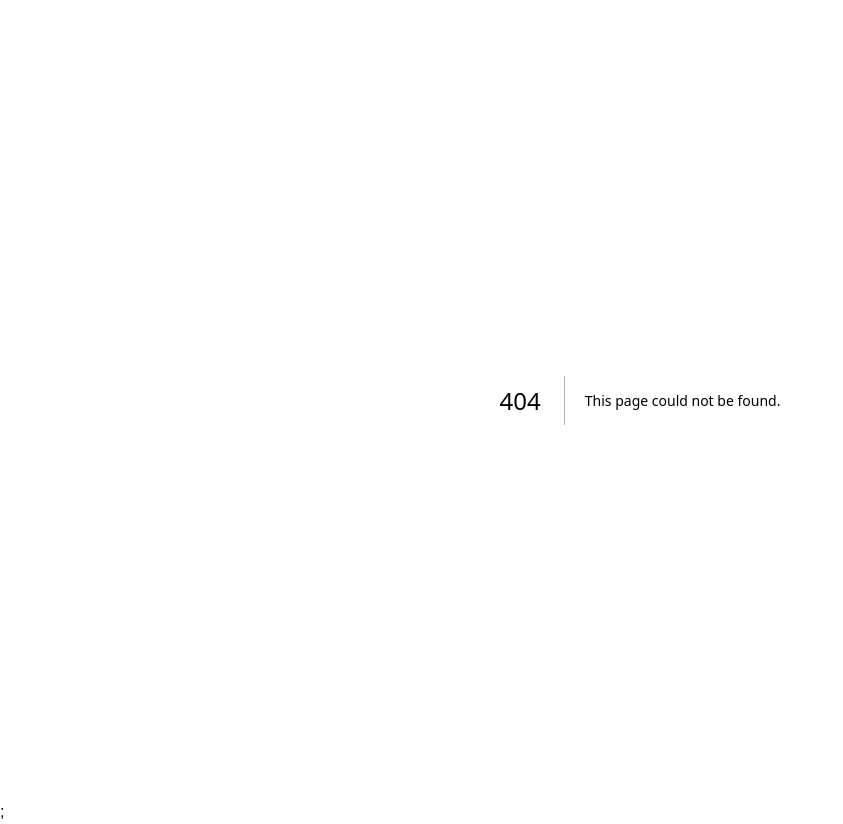
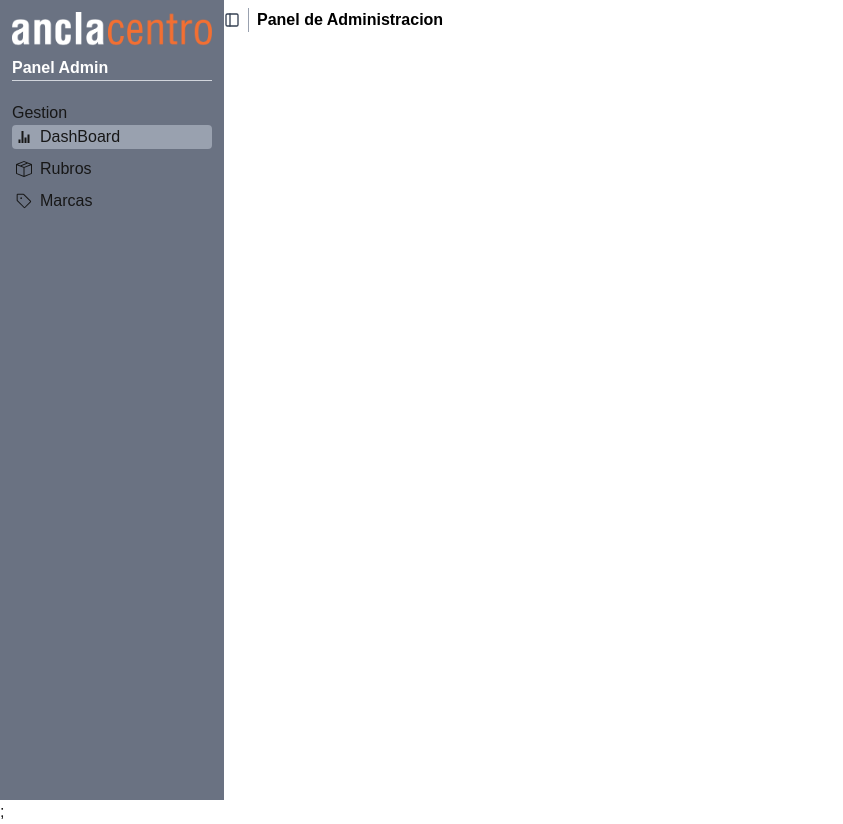
Before and after one commit to Pelusasasasa/Anclaflex-web, a Next.js app: page /admin in a window 1280 px wide. Before the commit this address had no page. Shown: the whole page, without its empty margins (0-843 px from the left). Built offline with nearby package versions, Linux system fonts and the light colour scheme; no server answers.

Commit message:
Empezando a construir el dashboar de la pagina web

```diff
--- a/src/components/Navbar.tsx
+++ b/src/components/Navbar.tsx
@@ -4,9 +4,10 @@ import Image from 'next/image'
 import Link from 'next/link';
 import React, { useState } from 'react'
 import { AiOutlineMenu } from "react-icons/ai";
-import { BsPerson } from 'react-icons/bs';
+import { BsPerson, BsPersonAdd } from 'react-icons/bs';
 import { IoCloseOutline } from "react-icons/io5";
 import { LuLogOut } from 'react-icons/lu';
+import { Button } from './Button';
 
 const links = ['Inicio', 'Rubros', 'Nosotros', 'Marcas', 'Contacto'];
 
@@ -74,17 +75,28 @@ const NavegacionMobile = ({ setMenu}: PropsMobile) => {
 interface PropsBoton {
     user?: User | null
 }
+
 const Boton = ({user}: PropsBoton) => {
     const { startLogOut } = useUser();
     const onLogOut = () => {
         startLogOut();
     }
+
     if(user){
         return (
         <div className='hidden md:block'>
-            <div onClick={onLogOut} className='flex gap-5 items-center  px-4 py-2 cursor-pointer hover:text-[#d18a1e] text-white rounded-lg'>
-                <LuLogOut/>
-                Cerrar Sesion
+            <div className='flex gap-2'>
+                <Link href='/admin' className={user.rol !== 'cliente' ? 'block' : 'hidden'}>
+                    <Button texto='Dashboard' />
+                </Link>
+
+                <div className='flex gap-2 items-center'>
+                    <BsPerson/>
+                    <p>{user.name}</p>
+                </div>
+                <div onClick={onLogOut} className='flex gap-5 items-center  px-4 py-2 cursor-pointer hover:text-[#d18a1e] text-white rounded-lg'>
+                    <LuLogOut/>
+                </div>
             </div>
         </div>
         )
@@ -97,4 +109,4 @@ const Boton = ({user}: PropsBoton) => {
                 Iniciar Sesion
             </Link>
         </div>
-)}
+)};
--- /dev/null
+++ b/src/components/admin/AsideBar.tsx
@@ -0,0 +1,48 @@
+import Image from 'next/image'
+import { useRouter } from 'next/router'
+import React, { MouseEventHandler } from 'react'
+import { BsBoxSeam } from 'react-icons/bs'
+import { GoTag } from 'react-icons/go'
+import { IoMdStats } from 'react-icons/io'
+
+const AsideBar = () => {
+    const router = useRouter();
+    const rutaActual = router.asPath.slice(1);
+    console.log(rutaActual);
+
+    const handleRouter = (e: React.MouseEvent<HTMLElement>) => {
+        router.push(`/${e.currentTarget.id}`)
+    };
+
+  return (
+    <aside className='h-screen bg-gray-500 p-3'>
+        <div className='border-b border-gray-300'>
+            <Image src="/images/Logo.png" alt="logo Blanco y Naranja" width={200} height={200} priority className='mx-auto'/>
+            <h3 className='text-white font-semibold'>Panel Admin</h3>
+        </div>
+
+        <div className='mt-5'>
+            <div>
+                <p>Gestion</p>
+                <ul className='flex flex-col gap-2'>
+                    <li id='admin' onClick={handleRouter} className={`flex gap-2 items-center hover:cursor-pointer hover:bg-gray-400 rounded-sm pl-1 ${rutaActual === 'admin' && 'bg-gray-400'}`}>
+                        <IoMdStats/>
+                        <span>DashBoard</span>
+                    </li>
+                    <li id='admin/rubros' onClick={handleRouter} className={`flex gap-2 items-center hover:cursor-pointer hover:bg-gray-400 rounded-sm pl-1 ${rutaActual === 'admin/rubros'  && 'bg-gray-400'}`}>
+                        <BsBoxSeam />
+                        <span>Rubros</span>
+                    </li>
+                    <li id='admin/marcas' onClick={handleRouter} className={`flex gap-2 items-center hover:cursor-pointer hover:bg-gray-400 rounded-sm pl-1 ${rutaActual === 'admin/marcas'  && 'bg-gray-400'}`}>
+                        <GoTag />
+                        <span>Marcas</span>
+                    </li>
+                </ul>
+
+            </div>
+        </div>
+    </aside>
+  )
+}
+
+export default AsideBar
--- /dev/null
+++ b/src/components/admin/HeaderAdmin.tsx
@@ -0,0 +1,53 @@
+
+import React from 'react'
+import { BsPerson } from 'react-icons/bs';
+import { LuLogOut, LuPanelLeft } from "react-icons/lu";
+import { useUser } from '@/hooks';
+import { User } from '@/interface';
+
+
+export const HeaderAdmin = () => {
+    const { user } = useUser();
+  return (
+    <div>
+        <div className='flex py-2 gap-2'>
+            <button className='cursor-pointer text-gray-700'>
+                <LuPanelLeft/>
+            </button>
+            <div className='border-r border-gray-400'></div>
+            <div className='flex justify-between flex-1 items-center'>
+                <h3 className='text-black font-semibold'>Panel de Administracion</h3>
+                <Boton user={user}/>
+            </div>
+        </div>
+    </div>
+  )
+};
+
+interface PropsBoton {
+    user?: User | null
+}
+
+
+const Boton = ({user}: PropsBoton) => {
+    const { startLogOut } = useUser();
+    const onLogOut = () => {
+        startLogOut();
+    }
+    if(user){
+        return (
+        <div className='hidden md:block'>
+            <div className='flex gap-2'>
+
+                <div className='flex gap-2 items-center'>
+                    <BsPerson color='black'/>
+                    <p className='text-black'>{user.name}</p>
+                </div>
+                <div onClick={onLogOut} className='flex gap-5 items-center  px-4 py-2 cursor-pointer hover:text-[#d18a1e] text-black rounded-lg'>
+                    <LuLogOut />
+                </div>
+            </div>
+        </div>
+        )
+    }
+};
--- a/src/herlpers/mensageLogin.ts
+++ b/src/herlpers/mensageLogin.ts
@@ -3,5 +3,9 @@ export const verMensajesLogin = (code: string) => {
         return "Email o contraseña incorrectos";
     };
 
+    if(code === 'user_already_exists'){
+        return "El email ya esta registrado"
+    }
+
     return ''
 };
--- a/src/hooks/useUser.ts
+++ b/src/hooks/useUser.ts
@@ -1,5 +1,6 @@
 import { User } from "@/interface";
 import { useAuthStore } from "@/store/useAuthStore";
+import { supabase } from "@/supabase/client";
 
 export const useUser = () => {
     const {user, logOut, setUser} = useAuthStore();
@@ -14,6 +15,9 @@ export const useUser = () => {
 
     const startLogOut = async() => {
         try {
+            const { error } = await supabase.auth.signOut();
+            if(error) throw new Error('No se pudo cerrar sesion');
+
             await logOut();
         } catch (error) {
             console.log(error);
--- a/src/pages/_document.tsx
+++ b/src/pages/_document.tsx
@@ -2,7 +2,7 @@ import { Html, Head, Main, NextScript } from "next/document";
 
 export default function Document() {
   return (
-    <Html lang="en" className="scroll-smooth">
+    <Html lang="en" className="scroll-smooth" data-scroll-behavior='smooth'>
       <Head />
       <body className={`antialiased`}>
         <Main />
--- /dev/null
+++ b/src/pages/admin/index.tsx
@@ -0,0 +1,16 @@
+import AsideBar from '@/components/admin/AsideBar'
+import { HeaderAdmin } from '@/components/admin/HeaderAdmin'
+import React from 'react'
+
+const Index = () => {
+  return (
+    <div className='bg-white h-screen flex'>
+        <AsideBar/>
+        <main className='flex-1'>
+            <HeaderAdmin/>
+        </main>
+    </div>
+  )
+}
+
+export default Index;
--- /dev/null
+++ b/src/pages/admin/marcas/index.tsx
@@ -0,0 +1,16 @@
+import AsideBar from '@/components/admin/AsideBar'
+import { HeaderAdmin } from '@/components/admin/HeaderAdmin'
+import React from 'react'
+
+const MarcasAdmin = () => {
+  return (
+    <div className='bg-white h-screen flex'>
+        <AsideBar/>
+        <main className='flex-1'>
+            <HeaderAdmin/>
+        </main>
+    </div>
+  )
+}
+
+export default MarcasAdmin
--- /dev/null
+++ b/src/pages/admin/rubros/index.tsx
@@ -0,0 +1,16 @@
+import AsideBar from '@/components/admin/AsideBar'
+import { HeaderAdmin } from '@/components/admin/HeaderAdmin'
+import React from 'react'
+
+const RubrosAdmin = () => {
+  return (
+    <div className='bg-white h-screen flex'>
+        <AsideBar/>
+        <main className='flex-1'>
+            <HeaderAdmin/>
+        </main>
+    </div>
+  )
+}
+
+export default RubrosAdmin
--- a/src/pages/login/index.tsx
+++ b/src/pages/login/index.tsx
@@ -28,7 +28,7 @@ const Login = () => {
     try {
       const {data, error} = await supabase.auth.signInWithPassword({email, password});
       if(error){
-         return setMessage(verMensajesLogin(error.code || ''))
+        return setMessage(verMensajesLogin(error.code || ''))
       };
 
       router.push('/');
--- a/src/pages/register/index.tsx
+++ b/src/pages/register/index.tsx
@@ -1,7 +1,9 @@
 import { Button } from '@/components/Button'
+import { verMensajesLogin } from '@/herlpers/mensageLogin'
 import { supabase } from '@/supabase/client'
 import Image from 'next/image'
 import Link from 'next/link'
+import { useRouter } from 'next/router'
 import React, { useState } from 'react'
 import { BsPerson } from 'react-icons/bs'
 import { CgMail } from 'react-icons/cg'
@@ -9,13 +11,14 @@ import { IoIosArrowRoundBack } from 'react-icons/io'
 import { IoLockClosedOutline } from 'react-icons/io5'
 
 const Register = () => {
-
+  const router = useRouter();
     const [email, setEmail] = useState<string>('');
     const [password, setPassword] = useState<string>('');
     const [user, setUser] = useState<string>('');
     const [menssage, setMenssage] = useState<string>('');
     const [enviado, setEnviado] = useState<boolean>(false);
     const [loading, setLoading] = useState<boolean>(false);
+    const [error, setError] = useState<boolean>(false)
 
     const handleSubmit = async(e: React.FormEvent<HTMLFormElement>) => {
         e.preventDefault();
@@ -36,18 +39,17 @@ const Register = () => {
               name: user,
               rol: 'cliente'
             },
-            emailRedirectTo: `${window.location.origin}/login`
             }
           });
 
-          console.log(data)
-
           if(error){
-            setMenssage(error.message)
+            setError(true);
+            setMenssage(verMensajesLogin(error.code || ''))
           }else{
-            setMenssage('✅ Revise su email y confirma tu cuenta para poder iniicar sesion')
+            router.push('/');
           };
         } catch (error) {
+          setError(true);
           console.log(error)
         }finally{
           setLoading(false);
@@ -69,7 +71,7 @@ const Register = () => {
           </div>
 
           <form onSubmit={handleSubmit}>
-            {menssage && <p className='text-center text-[#42cb3a] text-xl font-semibold'>{menssage}</p>}
+            {menssage && <p className={`text-center ${error ? 'text-[#fca5a5]'  : 'text-[#42cb3a]'} text-xl font-semibold`}>{menssage}</p>}
             <div className='mb-2'>
               <label htmlFor="email">Email</label>
               <div className='flex items-center gap-2 w-full border-gray-300 border rounded-lg bg-white'>
```
